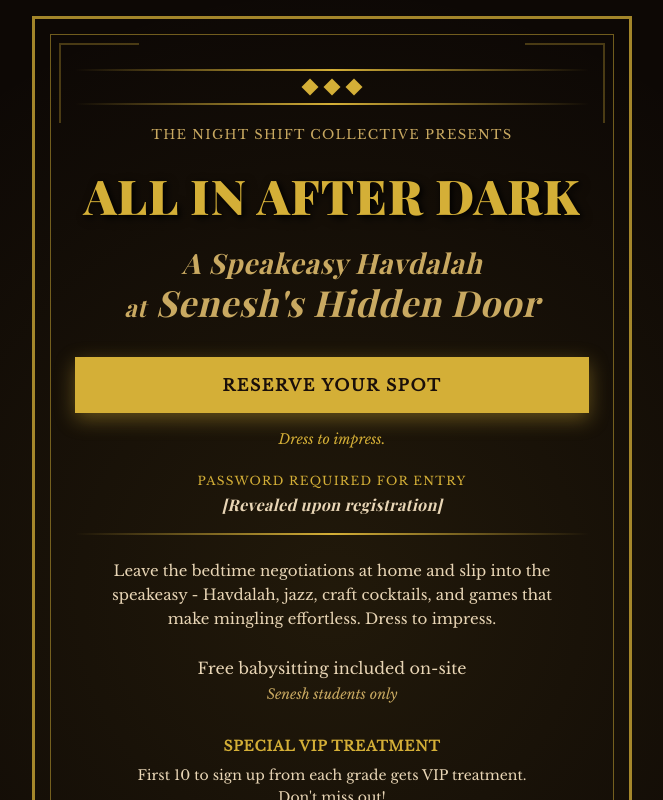
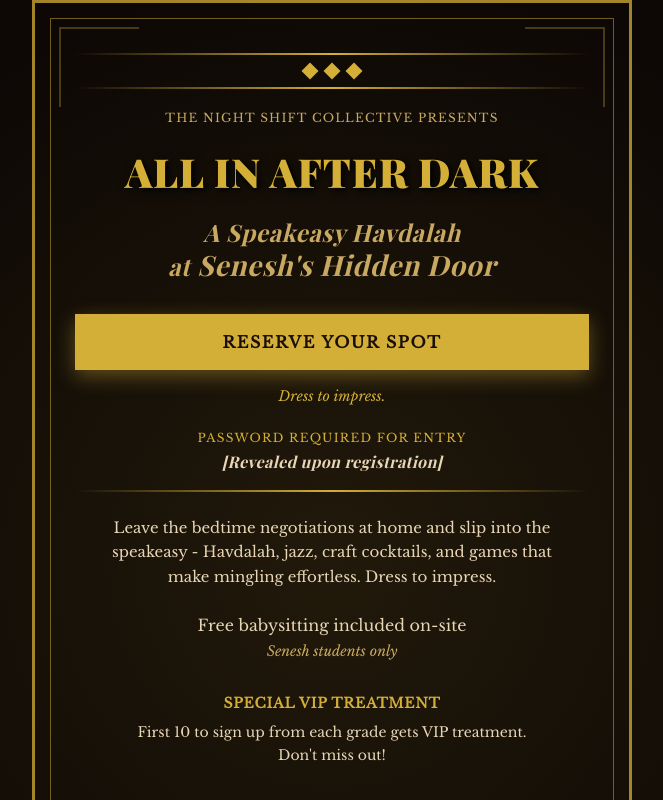
Before and after one commit to yoknee/all-in-after-dark, a React (Vite) app in the folder frontend/: page / in a window 1280 px wide. Shown: the top 800 px of the page, without its empty margins (308-971 px from the left). Built offline with nearby package versions, Linux system fonts and the light colour scheme; no server answers.

Commit message:
Style updates

```diff
--- a/frontend/index.html
+++ b/frontend/index.html
@@ -10,7 +10,8 @@
     <link rel="preconnect" href="https://fonts.googleapis.com">
     <link rel="preconnect" href="https://fonts.gstatic.com" crossorigin>
     <link href="https://fonts.googleapis.com/css2?family=Playfair+Display:wght@700;900&family=Libre+Baskerville:ital@0;1&display=swap" rel="stylesheet">
-    <title>Off Duty Parents - All In After Dark</title>
+    <title>All In After Dark: Speakeasy Havdalah at The Hidden Door
+    </title>
 
     <!-- Open Graph / Facebook -->
     <meta property="og:type" content="website" />
--- a/frontend/src/pages/Home.tsx
+++ b/frontend/src/pages/Home.tsx
@@ -8,7 +8,7 @@ export function Home() {
   return (
     <div className="min-h-screen bg-dark-bg font-baskerville text-cream">
       {/* Hero Section */}
-      <div className="min-h-screen bg-[rgba(13,8,5,1)] flex justify-center items-center pt-4 pb-4 relative overflow-hidden text-[rgba(13,8,5,1)]">
+      <div className="min-h-screen bg-[rgba(13,8,5,1)] flex justify-center items-center relative overflow-hidden text-[rgba(13,8,5,1)]">
         <div className="absolute inset-0 bg-[radial-gradient(circle_at_50%_50%,rgba(212,175,55,0.1)_0%,transparent_70%)] pointer-events-none"></div>
 
         <div className="max-w-[600px] w-full border-[3px] border-gold relative p-10 z-10 text-center" style={{ borderStyle: 'solid', borderWidth: '3px', borderColor: 'rgba(212, 175, 55, 0.75)', borderImage: 'none', boxShadow: 'none', background: 'unset', backgroundImage: 'none', backgroundColor: 'unset' }}>
@@ -23,19 +23,19 @@ export function Home() {
 
           <ArtDecoTop />
 
-          <div className="text-[13px] text-light-gold text-center tracking-widest uppercase my-5 font-normal">
+          <div className="text-[12px] text-light-gold text-center tracking-widest uppercase my-5 font-normal">
             The Night Shift Collective Presents
           </div>
 
-          <h1 className="font-playfair text-[48px] font-black text-gold text-center my-5 drop-shadow-[2px_2px_4px_rgba(0,0,0,0.8)] tracking-wide leading-tight w-full">
+          <h1 className="font-playfair text-[40px] font-black text-gold text-center my-5 drop-shadow-[2px_2px_4px_rgba(0,0,0,0.8)] tracking-wide leading-tight w-full">
             ALL IN AFTER DARK
           </h1>
 
-          <div className="font-playfair text-[28px] text-light-gold text-center italic tracking-wide leading-[1.25]">
+          <div className="font-playfair text-[24px] text-light-gold text-center italic tracking-wide leading-[1.25]">
             A Speakeasy Havdalah
           </div>
 
-          <div className="font-playfair text-[36px] text-light-gold text-center italic tracking-wide leading-[1.25]">
+          <div className="font-playfair text-[28px] text-light-gold text-center italic tracking-wide leading-[1.25]">
             <span className="font-playfair text-[24px] text-light-gold text-center italic tracking-wide leading-[1.25]">at</span> Senesh's Hidden Door
           </div>
 
--- a/frontend/src/pages/Register.tsx
+++ b/frontend/src/pages/Register.tsx
@@ -19,19 +19,19 @@ export function Register() {
 
           <ArtDecoTop />
 
-          <div className="text-[13px] text-light-gold text-center tracking-widest uppercase my-5 font-normal">
+          <div className="text-[12px] text-light-gold text-center tracking-widest uppercase my-5 font-normal">
             The Night Shift Collective Presents
           </div>
 
-          <h1 className="font-playfair text-[48px] font-black text-gold text-center my-5 drop-shadow-[2px_2px_4px_rgba(0,0,0,0.8)] tracking-wide leading-tight w-full">
+          <h1 className="font-playfair text-[40px] font-black text-gold text-center my-5 drop-shadow-[2px_2px_4px_rgba(0,0,0,0.8)] tracking-wide leading-tight w-full">
             ALL IN AFTER DARK
           </h1>
 
-          <div className="font-playfair text-[28px] text-light-gold text-center italic tracking-wide leading-[1.25]">
+          <div className="font-playfair text-[24px] text-light-gold text-center italic tracking-wide leading-[1.25]">
             A Speakeasy Havdalah
           </div>
 
-          <div className="font-playfair text-[36px] text-light-gold text-center italic tracking-wide leading-[1.25]">
+          <div className="font-playfair text-[28px] text-light-gold text-center italic tracking-wide leading-[1.25]">
             <span className="font-playfair text-[24px] text-light-gold text-center italic tracking-wide leading-[1.25]">at</span> Senesh's Hidden Door
           </div>
 
```
